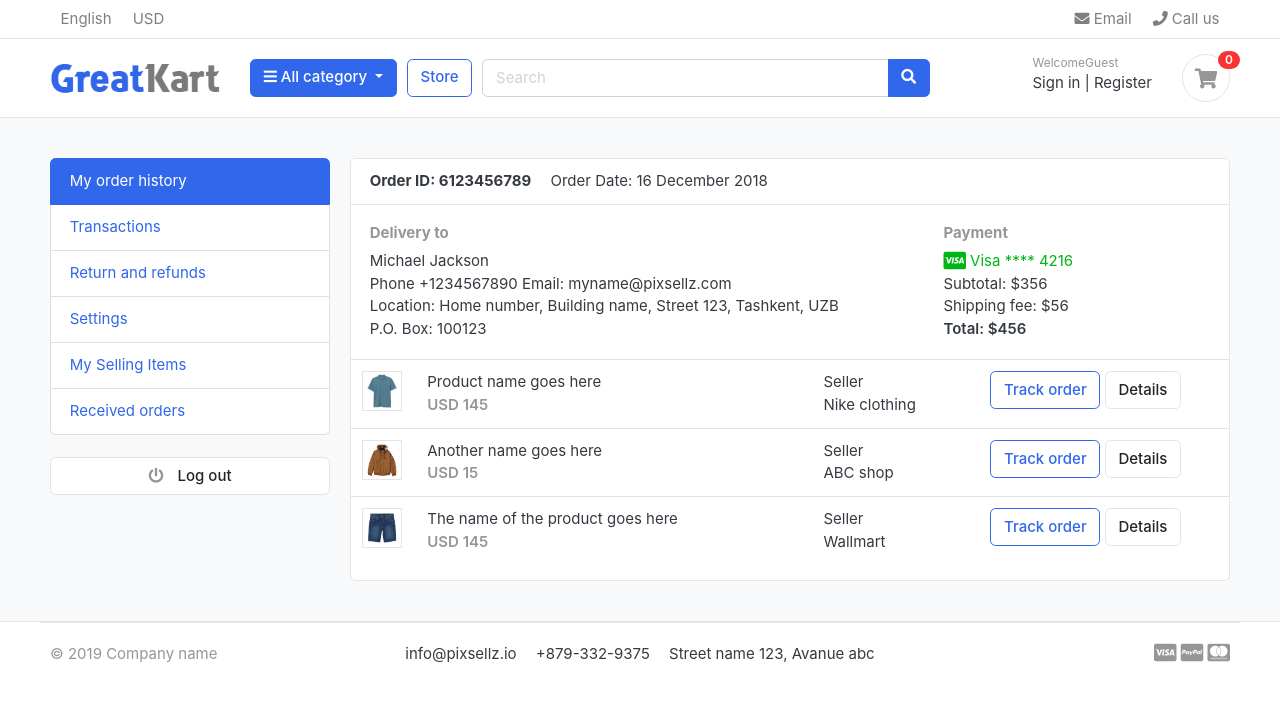
After one commit to Ali-Sina-255/Django-Ecommerce-project, a Django app: page /account/ in a window 1280 px wide. The commit adds this page. Shown: the top 702 px of the page. Run offline with Django 5.2, Linux system fonts and the light colour scheme; data that the repository does not hold is empty; some libraries are stand-ins or nearby versions; some web fonts are replaced.

Commit message:
user registration is finished

```diff
--- /dev/null
+++ b/accounts/urls.py
@@ -0,0 +1,11 @@
+from django.urls import path
+from . import views
+
+app_name = 'account'
+urlpatterns = [
+    path('register/', views.register, name='register'),
+    path('login/', views.login, name='login'),
+    path('logout/', views.logout, name='logout'),
+    path('dashboard/', views.dashboard, name='dashboard'),
+    path('', views.dashboard, name='dashboard'),
+]
--- a/accounts/views.py
+++ b/accounts/views.py
@@ -1,3 +1,59 @@
-from django.shortcuts import render
+from django.shortcuts import render, redirect
+from . forms import RegistrationForms
+from . models import Account
+from django.contrib import messages, auth
+from django.contrib.auth.decorators import login_required
 
-# Create your views here.
+
+def register(request):
+    if request.method == "POST":
+        form = RegistrationForms(request.POST)
+        if form.is_valid():
+            first_name = form.cleaned_data['first_name']
+            last_name = form.cleaned_data['last_name']
+            phone_number = form.cleaned_data['phone_number']
+            email = form.cleaned_data['email']
+            password = form.cleaned_data['password']
+            username = email.split("@")[0]
+            user = Account.objects.create_user(
+                first_name=first_name, last_name=last_name, email=email, username=username, password=password)
+            user.phone_number = phone_number
+            user.save()
+            messages.success(request, 'Your account is creates successfully.')
+        else:
+            print(form.errors)
+            messages.error(
+                request, 'your account was not created successfully!!')
+    else:
+        form = RegistrationForms()
+    context = {
+        "form": form
+    }
+    return render(request, 'account/register.html', context)
+
+
+def login(request):
+    if request.method == "POST":
+        email = request.POST["email"]
+        password = request.POST["password"]
+        user = auth.authenticate(email=email, password=password)
+        if user is not None:
+            auth.login(request, user)
+            messages.success(request, 'you are logged in Now')
+            return redirect('home')
+        else:
+            messages.error(request, 'Invalid login Credentials')
+            return redirect('account:login')
+
+    return render(request, 'account/login.html')
+
+
+login_required(login_url='login')
+def logout(request):
+    auth.logout(request)
+    messages.success(request, 'You are logout Now!!')
+    return redirect('login')
+
+
+def dashboard(request):
+    return render(request, 'account/dashboard.html')
--- a/carts/urls.py
+++ b/carts/urls.py
@@ -7,4 +7,5 @@ urlpatterns = [
     path('add_cart/<int:product_id>/', views.add_cart, name='add_cart'),
     path('remove_cart/<int:product_id>/<int:cart_item_id>/', views.remove_cart, name='remove_cart'),
     path('remove_cart_item/<int:product_id>/<int:cart_item_id>/', views.remove_cart_item, name='remove_cart_item'),
+    path('checkout/', views.checkout, name='checkout')
 ]
--- a/carts/views.py
+++ b/carts/views.py
@@ -108,6 +108,8 @@ def remove_cart_item(request, product_id,cart_item_id):
 
 
 def carts(request, total=0, quantity=0, cart_items=None):
+    tax = 0
+    grand_total = 0
     try:
         cart = Cart.objects.get(cart_id=_cart_id(request))
         cart_items = CartItem.objects.filter(cart=cart, is_active=True)
@@ -126,3 +128,27 @@ def carts(request, total=0, quantity=0, cart_items=None):
         "grand_total": grand_total
     }
     return render(request, 'cart/cart.html', context)
+
+
+
+def checkout(request, total=0, quantity=0, cart_items=None):
+    tax = 0
+    grand_total = 0
+    try:
+        cart = Cart.objects.get(cart_id=_cart_id(request))
+        cart_items = CartItem.objects.filter(cart=cart, is_active=True)
+        for cart_item in cart_items:
+            total += (cart_item.product.price * cart_item.quantity)
+            quantity += cart_item.quantity
+        tax = (2 * total) / 100
+        grand_total = total + tax
+    except ObjectDoesNotExist:
+        pass
+    context = {
+        'total': total,
+        'quantity': quantity,
+        "cart_items": cart_items,
+        "tax": tax,
+        "grand_total": grand_total
+    }
+    return render(request, 'cart/checkout.html', context)
--- a/config/static/js/script.js
+++ b/config/static/js/script.js
@@ -57,3 +57,7 @@ $(document).ready(function() {
 
 });
 // jquery end
+
+setTimeout(function(){
+    $('#message').fadeOut('slow')
+},4000)
--- a/config/urls.py
+++ b/config/urls.py
@@ -24,5 +24,6 @@ urlpatterns = [
     path('admin/', admin.site.urls),
     path('', include('greatkart.urls')),
     path('store/', include('store.urls')),
-    path('cart/', include('carts.urls'))
+    path('cart/', include('carts.urls')),
+    path('account/', include('accounts.urls')),
 ] + static(settings.MEDIA_URL, document_root=settings.MEDIA_ROOT)
--- /dev/null
+++ b/templates/account/dashboard.html
@@ -0,0 +1,121 @@
+{% extends 'base.html' %} {% block content %}
+<!-- ========================= SECTION CONTENT ========================= -->
+<section class="section-conten padding-y bg">
+  <div class="container">
+    <div class="row">
+      <aside class="col-md-3">
+        <!--   SIDEBAR   -->
+        <ul class="list-group">
+          <a class="list-group-item active" href="#"> My order history </a>
+          <a class="list-group-item" href="#"> Transactions </a>
+          <a class="list-group-item" href="#"> Return and refunds </a>
+          <a class="list-group-item" href="#">Settings </a>
+          <a class="list-group-item" href="#"> My Selling Items </a>
+          <a class="list-group-item" href="#"> Received orders </a>
+        </ul>
+        <br />
+        <a class="btn btn-light btn-block" href="#">
+          <i class="fa fa-power-off"></i> <span class="text">Log out</span>
+        </a>
+        <!--   SIDEBAR .//END   -->
+      </aside>
+      <main class="col-md-9">
+        <article class="card">
+          <header class="card-header">
+            <strong class="d-inline-block mr-3">Order ID: 6123456789</strong>
+            <span>Order Date: 16 December 2018</span>
+          </header>
+          <div class="card-body">
+            <div class="row">
+              <div class="col-md-8">
+                <h6 class="text-muted">Delivery to</h6>
+                <p>
+                  Michael Jackson <br />
+                  Phone +1234567890 Email: myname@pixsellz.com <br />
+                  Location: Home number, Building name, Street 123, Tashkent,
+                  UZB <br />
+                  P.O. Box: 100123
+                </p>
+              </div>
+              <div class="col-md-4">
+                <h6 class="text-muted">Payment</h6>
+                <span class="text-success">
+                  <i class="fab fa-lg fa-cc-visa"></i>
+                  Visa **** 4216
+                </span>
+                <p>
+                  Subtotal: $356 <br />
+                  Shipping fee: $56 <br />
+                  <span class="b">Total: $456 </span>
+                </p>
+              </div>
+            </div>
+            <!-- row.// -->
+          </div>
+          <!-- card-body .// -->
+          <div class="table-responsive">
+            <table class="table table-hover">
+              <tr>
+                <td width="65">
+                  <img src="../images/items/1.jpg" class="img-xs border" />
+                </td>
+                <td>
+                  <p class="title mb-0">Product name goes here</p>
+                  <var class="price text-muted">USD 145</var>
+                </td>
+                <td>
+                  Seller <br />
+                  Nike clothing
+                </td>
+                <td width="250">
+                  <a href="#" class="btn btn-outline-primary">Track order</a>
+                  <a href="#" class="btn btn-light"> Details </a>
+                </td>
+              </tr>
+              <tr>
+                <td>
+                  <img src="../images/items/2.jpg" class="img-xs border" />
+                </td>
+                <td>
+                  <p class="title mb-0">Another name goes here</p>
+                  <var class="price text-muted">USD 15</var>
+                </td>
+                <td>
+                  Seller <br />
+                  ABC shop
+                </td>
+                <td>
+                  <a href="#" class="btn btn-outline-primary">Track order</a>
+                  <a href="#" class="btn btn-light"> Details </a>
+                </td>
+              </tr>
+              <tr>
+                <td>
+                  <img src="../images/items/3.jpg" class="img-xs border" />
+                </td>
+                <td>
+                  <p class="title mb-0">The name of the product goes here</p>
+                  <var class="price text-muted">USD 145</var>
+                </td>
+                <td>
+                  Seller <br />
+                  Wallmart
+                </td>
+                <td>
+                  <a href="#" class="btn btn-outline-primary">Track order</a>
+                  <a href="#" class="btn btn-light"> Details </a>
+                </td>
+              </tr>
+            </table>
+          </div>
+          <!-- table-responsive .end// -->
+        </article>
+        <!-- order-group.// -->
+      </main>
+    </div>
+    <!-- row.// -->
+  </div>
+</section>
+<!-- ========================= SECTION CONTENT END// ========================= -->
+
+{% endblock %}
--- a/templates/cart/cart.html
+++ b/templates/cart/cart.html
@@ -121,7 +121,7 @@
             <p class="text-center mb-3">
               <img src="{% static './images/misc/payments.png' %}" height="26" />
             </p>
-            <a href="./place-order.html" class="btn btn-primary btn-block">
+            <a href="{% url 'cart:checkout' %}" class="btn btn-primary btn-block">
               Checkout
             </a>
             <a href="{% url 'store:store' %}" class="btn btn-light btn-block"
--- a/templates/includes/navbar.html
+++ b/templates/includes/navbar.html
@@ -97,12 +97,24 @@
         <div class="col-lg-3 col-sm-6 col-8 order-2 order-lg-3">
           <div class="d-flex justify-content-end mb-3 mb-lg-0">
             <div class="widget-header">
-              <small class="title text-muted">Welcome guest!</small>
+
+              {% if request.user.is_authenticated %}
               <div>
-                <a href="./signin.html">Sign in</a>
+                <small class="title text-muted">Welcome {{user.username}}</small>
+                <a href="#">Dashboard</a>
                 <span class="dark-transp"> | </span>
-                <a href="./register.html"> Register</a>
+                <a href="{% url 'account:logout' %}">Sign out</a>
+
               </div>
+              {% else %}
+              <small class="title text-muted">WelcomeGuest</small>
+              <div>
+                <a href="{% url 'account:login' %}">Sign in</a>
+                <span class="dark-transp"> | </span>
+                <a href="{% url 'account:register' %}"> Register</a>
+              </div>
+              {% endif %}
+
             </div>
             <a href="{% url 'cart:cart' %}" class="widget-header pl-3 ml-3">
               <div class="icon icon-sm rounded-circle border">
```
Also changed, not shown: accounts/forms.py (added, +31 -0 lines), config/settings.py (+10 -0 lines), templates/account/login.html (added, +43 -0 lines), templates/account/logout.html (added, +11 -0 lines), templates/account/register.html (added, +72 -0 lines), templates/cart/checkout.html (added, +162 -0 lines), templates/includes/message.html (added, +15 -0 lines).
